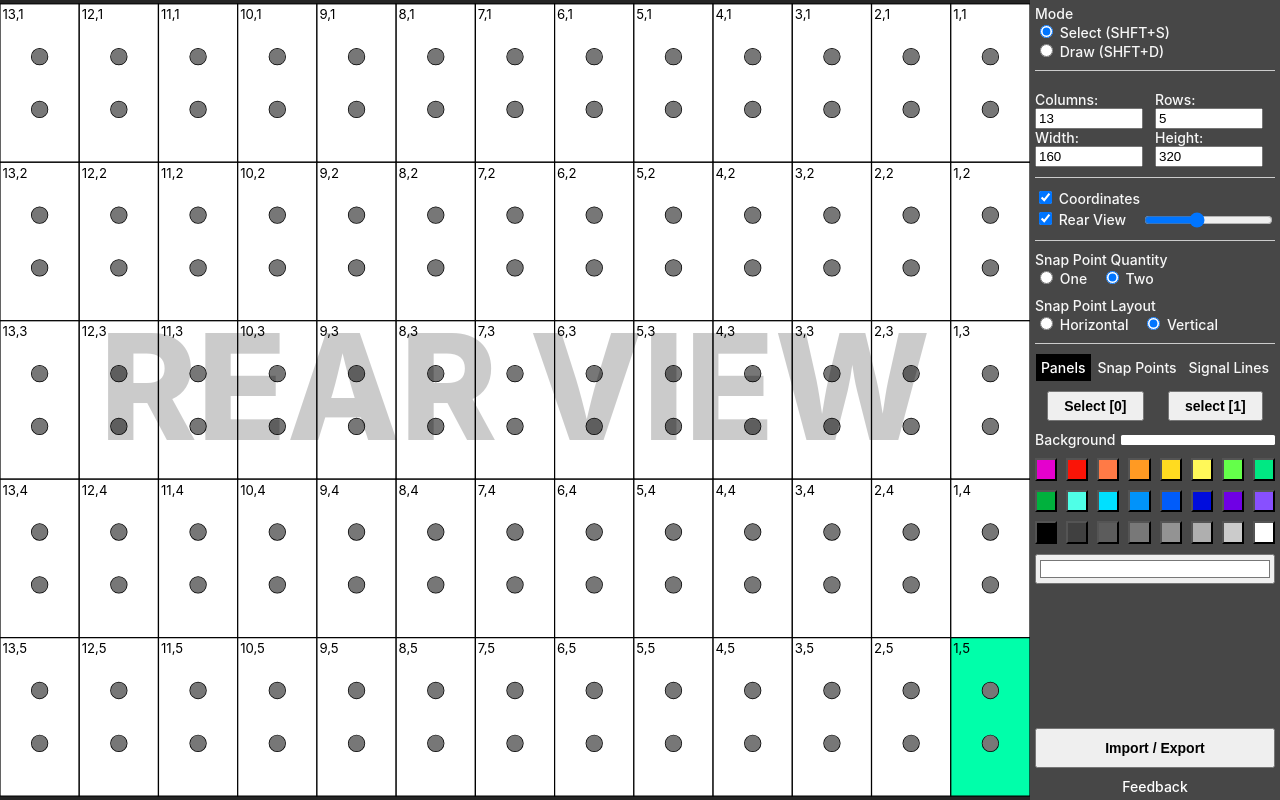
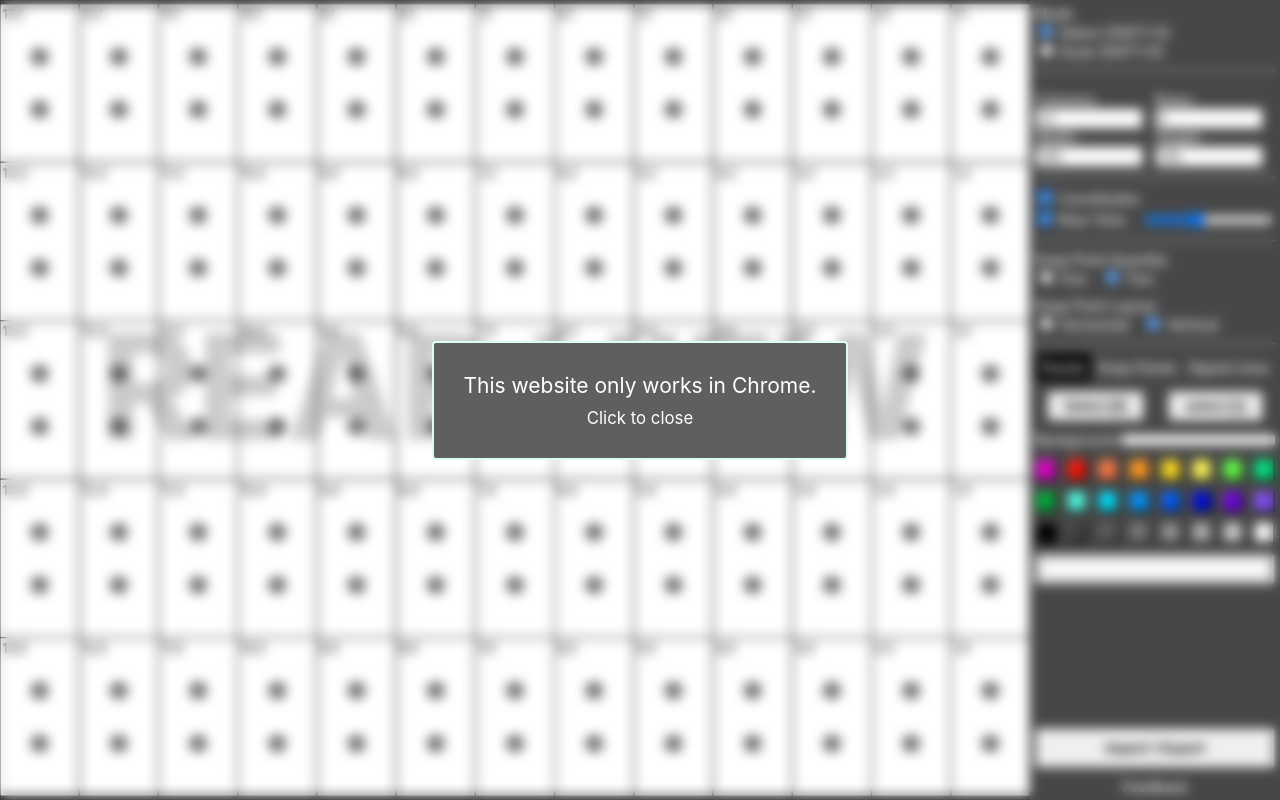
Before and after one commit to dlamon1/signaldiagram-v1, a Svelte app: page / in a window 1280 px wide. Built offline with nearby package versions, Linux system fonts and the light colour scheme.

Commit message:
browser compatability message

```diff
--- a/src/App.svelte
+++ b/src/App.svelte
@@ -12,6 +12,7 @@
   import DrawSelecteOutline from "./DrawComponents/Draw.SelecteOutline.svelte";
   import DrawRearViewLabel from "./DrawComponents/Draw.RearViewLabel.svelte";
   import DrawSignalLines from "./DrawComponents/Draw.SignalLines.svelte";
+  import BrowserCompatabilityDialog from "./Dialogs/Dialog.BrowserCompatability.svelte";
 
   import { gZoomWrapperRef } from "./store";
 
@@ -54,6 +55,7 @@
   {/if}
 
   <ExportDialog />
+  <BrowserCompatabilityDialog />
 </div>
 
 <style>
--- /dev/null
+++ b/src/Dialogs/Dialog.BrowserCompatability.svelte
@@ -0,0 +1,48 @@
+<script>
+  let isOpen = true;
+
+  const closeDialog = () => {
+    isOpen = false;
+  };
+</script>
+
+{#if isOpen}
+  <div class="container" on:click|self={closeDialog}>
+    <div class="dialog-container">
+      <div>This website only works in Chrome.</div>
+      <div class="close">Click to close</div>
+    </div>
+  </div>
+{/if}
+
+<style>
+  .close {
+    margin-top: 10px;
+    font-size: 0.8em;
+  }
+  .container {
+    width: 100vw;
+    height: 100vh;
+    position: absolute;
+    display: flex;
+    justify-content: center;
+    align-items: center;
+    backdrop-filter: blur(6px);
+    z-index: 2;
+    cursor: pointer;
+  }
+
+  .dialog-container {
+    display: flex;
+    flex-direction: column;
+    justify-content: center;
+    align-items: center;
+    background-color: rgb(95, 95, 95);
+    border-radius: 4px;
+    padding: 30px;
+    color: white;
+    font-size: 1.5em;
+    pointer-events: none;
+    border: 2px solid rgb(218, 255, 236);
+  }
+</style>
```
